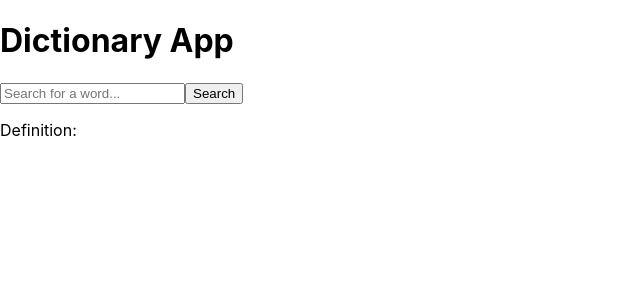
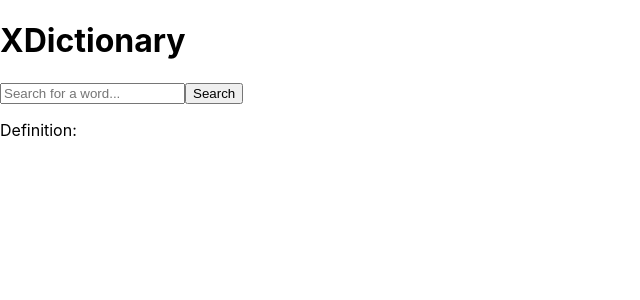
Before and after one commit to ajaykumar-21/XDictionary, a React (Create React App) app in the folder dictionary/: page / in a window 1280 px wide. Shown: the top 300 px of the page, without its empty margins (0-640 px from the left). Built offline with nearby package versions, Linux system fonts and the light colour scheme.

Commit message:
make changes in dic statwe

```diff
--- a/dictionary/src/App.js
+++ b/dictionary/src/App.js
@@ -1,15 +1,15 @@
 import React, { useState } from "react";
 
-const dictionary = [
+function App() {
+  const [dictionary] = useState([
     {
       word: "React",
       meaning: "A JavaScript library for building user interfaces.",
     },
     { word: "Component", meaning: "A reusable building block in React." },
     { word: "State", meaning: "An object that stores data for a component." },
-];
+  ]);
 
-function App() {
   const [searchTerm, setSearchTerm] = useState("");
   const [searchResult, setSearchResult] = useState("");
 
@@ -27,7 +27,7 @@ function App() {
 
   return (
     <div>
-      <h1>Dictionary App</h1>
+      <h1>XDictionary</h1>
       <div>
         <input
           type="text"
```
Lines whose indentation alone changed are shown as unchanged.
